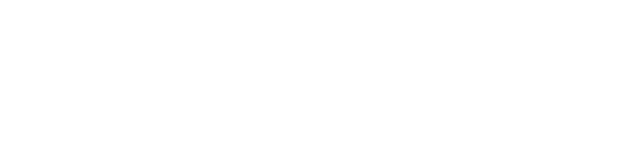
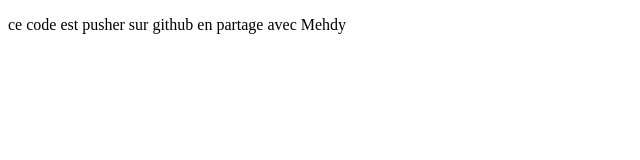
Before and after one commit to marouachd/git-conflit, a plain HTML site: page index.html in a window 1280 px wide. Shown: the whole page, without its empty margins (0-640 px from the left). Drawn offline with Linux system fonts and the light colour scheme.

Commit message:
code chagé

```diff
--- a/index.html
+++ b/index.html
@@ -10,6 +10,8 @@
 
 <body>
 
+    <p> ce code est pusher sur github en partage avec Mehdy </p>
+
 </body>
 
 </html>
```
